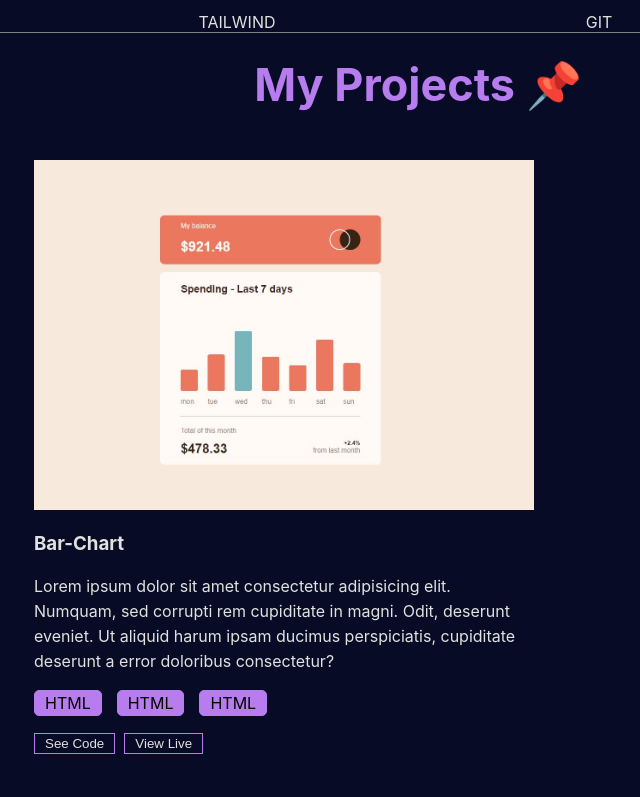
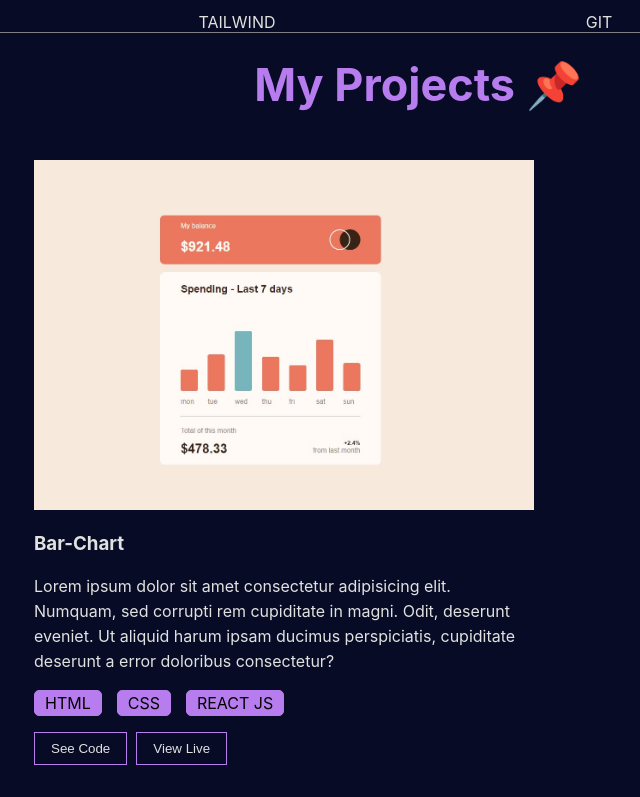
Before and after one commit to Gabbie99/Personal-portfolio, a React (Create React App) app: page / in a window 1280 px wide. Shown: the part 2000-2797 px from the top of the page, without its empty margins (222-862 px from the left). Built offline with nearby package versions, Linux system fonts and the light colour scheme.

Commit message:
chore: on the portfolio

```diff
--- a/src/components/aboutMe/AboutMe.jsx
+++ b/src/components/aboutMe/AboutMe.jsx
@@ -17,7 +17,7 @@ function AboutMe() {
                 <p>She is an optimistic, enthusiastic and motivated frontend developer that is seeking an opportunity to contribute massively to various institutions and organisations by implementing ideas, ideas, concepts and methodologies learned, in this way, adding values to the organization and society at large.</p>
                 <p>Miss Gabrielle is passionate about building beautiful and functional websites. I build projects using HTML, CSS, Javascript, React etc.</p>
                 <div className="about-contact">
-                    <span>Contact Me</span>
+                    <span><a href='#contact'>Contact Me</a></span>
                 </div>
             </div>
         </div>
--- a/src/components/contact/Contact.jsx
+++ b/src/components/contact/Contact.jsx
@@ -1,10 +1,10 @@
 import React from 'react'
 import './Contact.css'
-import { MapPin, Envelope, Phone, WhatsappLogo} from 'phosphor-react'
+import { MapPin, Envelope, Phone, WhatsappLogo, ArrowCircleUp} from 'phosphor-react'
 
 function Contact() {
   return (
-    <div className='contact'>
+    <div className='contact' id='contact'>
         <div className="contact1">
           <h1>Contact Me &#128231;</h1>
             <div className="contact2">
@@ -55,7 +55,7 @@ function Contact() {
         </div>
         <footer>
           <div className="foot">
-            <p>&copy; 2022 | Made with &#128150; by Gabbie</p>
+            <span>&copy; 2022 | Made with &#128150; by Gabbie</span>&nbsp; <span id='arrow'><a href="#home"><ArrowCircleUp size={40} color="#ffffff" weight="thin" /></a></span>
           </div>
         </footer>
     </div>
--- a/src/components/home/Home.css
+++ b/src/components/home/Home.css
@@ -4,7 +4,9 @@
     background-size: cover;
     height: 100vh;
 }
-.myhome {
+.land-nav {
+    position: sticky;
+    top: 0;
 }
 .home1 {
     color: #e1e2df;
--- a/src/components/home/Home.jsx
+++ b/src/components/home/Home.jsx
@@ -18,7 +18,7 @@ function Home() {
             <img src={git2} alt="git" />
             </div>
             <div className='view-div'>
-                <span className='view'>View my works &darr;</span>
+                <span className='view'><a href='#project'>View my works &darr;</a></span>
             </div>
         </div>
     </div>
--- a/src/components/landingPage/LandingPage.jsx
+++ b/src/components/landingPage/LandingPage.jsx
@@ -7,8 +7,10 @@ import Home from '../home/Home'
 
 function LandingPage() {
   return (
-    <div className='land'>
-        <NavBar/>
+    <div className='land' id='home'>
+        <div className='land-nav'>
+          <NavBar/>
+        </div>
         <Home/>
     </div>
   )
--- a/src/components/navBar/NavBar.css
+++ b/src/components/navBar/NavBar.css
@@ -7,7 +7,7 @@
     justify-content: space-between;
     align-items: center;
     padding-top: 1rem;
-    position: sticky;
+    width: 100%;
 }
 .resume a{
     display: flex;
--- a/src/components/projects/Projects.css
+++ b/src/components/projects/Projects.css
@@ -49,8 +49,8 @@
 .pro-but button{
     border: 1px solid rgb(183, 124, 238);
     background: transparent;
-    color: #e1e2df;
-    padding: 2px 10px;
+    color: rgb(183, 124, 238);
+    padding: .5rem 1rem;
 }
 .pro-but button:hover{
     background: rgb(183, 124, 238);
@@ -60,6 +60,10 @@
 .pro-view {
     text-decoration: underline;
     color: rgb(183, 124, 238);
+    text-align: center;
+    width: 30%;
+    margin: 2rem auto;
+    padding: 2rem auto;
 }
 @media (max-width:320px) {
     .pro-img img{
--- a/src/components/projects/Projects.jsx
+++ b/src/components/projects/Projects.jsx
@@ -5,7 +5,7 @@ import thumb2 from '../../assets/Capture2.JPG'
 
 function Projects() {
   return (
-    <div className='pro-gen'>
+    <div className='pro-gen' id='project'>
         <div className="project">
             <h1>My Projects &#128204;</h1>
             <div className="pro-sec">
@@ -15,8 +15,36 @@ function Projects() {
                     <p>Lorem ipsum dolor sit amet consectetur adipisicing elit. Numquam, sed corrupti rem cupiditate in magni. Odit, deserunt eveniet. Ut aliquid harum ipsam ducimus perspiciatis, cupiditate deserunt a error doloribus consectetur?</p>
                     <div className='pro-span'>
                         <span>HTML</span>
+                        <span>CSS</span>
+                        <span>REACT JS</span>
+                    </div>
+                    <div className='pro-but'>
+                        <button><a href='https://github.com/Gabbie99/my-react-charts/tree/master/src'>See Code</a></button>&nbsp;&nbsp;
+                        <button><a href='https://my-react-chart.netlify.app'>View Live</a></button>
+                    </div>
+                </div>
+                <div className='pro-img'>
+                    <img src={thumb2} alt="" />
+                    <h3>Kitten-Album</h3>
+                    <p>Lorem ipsum dolor sit amet consectetur adipisicing elit. Numquam, sed corrupti rem cupiditate in magni. Odit, deserunt eveniet. Ut aliquid harum ipsam ducimus perspiciatis, cupiditate deserunt a error doloribus consectetur?</p>
+                    <div className='pro-span'>
                         <span>HTML</span>
+                        <span>CSS</span>
+                        <span>REACT JS</span>
+                    </div>
+                    <div className='pro-but'>
+                        <button><a href='https://github.com/Gabbie99/react-robofriends/tree/master/src'>See Code</a></button>&nbsp;&nbsp;
+                        <button><a href='https://gabskitten.netlify.app'>View Live</a></button>
+                    </div>
+                </div>
+                <div className='pro-img'>
+                    <img src={thumb1} alt="" />
+                    <h3>Bar-Chart</h3>
+                    <p>Lorem ipsum dolor sit amet consectetur adipisicing elit. Numquam, sed corrupti rem cupiditate in magni. Odit, deserunt eveniet. Ut aliquid harum ipsam ducimus perspiciatis, cupiditate deserunt a error doloribus consectetur?</p>
+                    <div className='pro-span'>
                         <span>HTML</span>
+                        <span>CSS</span>
+                        <span>REACT JS</span>
                     </div>
                     <div className='pro-but'>
                         <button>See Code</button>&nbsp;&nbsp;
@@ -29,36 +57,8 @@ function Projects() {
                     <p>Lorem ipsum dolor sit amet consectetur adipisicing elit. Numquam, sed corrupti rem cupiditate in magni. Odit, deserunt eveniet. Ut aliquid harum ipsam ducimus perspiciatis, cupiditate deserunt a error doloribus consectetur?</p>
                     <div className='pro-span'>
                         <span>HTML</span>
-                        <span>HTML</span>
-                        <span>HTML</span>
-                    </div>
-                    <div className='pro-but'>
-                        <button>See Code</button>&nbsp;&nbsp;
-                        <button>View Live</button>
-                    </div>
-                </div>
-                <div className='pro-img'>
-                    <img src={thumb1} alt="" />
-                    <h3>Bar-Chart</h3>
-                    <p>Lorem ipsum dolor sit amet consectetur adipisicing elit. Numquam, sed corrupti rem cupiditate in magni. Odit, deserunt eveniet. Ut aliquid harum ipsam ducimus perspiciatis, cupiditate deserunt a error doloribus consectetur?</p>
-                    <div className='pro-span'>
-                        <span>HTML</span>
-                        <span>HTML</span>
-                        <span>HTML</span>
-                    </div>
-                    <div className='pro-but'>
-                        <button>See Code</button>&nbsp;&nbsp;
-                        <button>View Live</button>
-                    </div>
-                </div>
-                <div className='pro-img'>
-                    <img src={thumb2} alt="" />
-                    <h3>Kitten-Album</h3>
-                    <p>Lorem ipsum dolor sit amet consectetur adipisicing elit. Numquam, sed corrupti rem cupiditate in magni. Odit, deserunt eveniet. Ut aliquid harum ipsam ducimus perspiciatis, cupiditate deserunt a error doloribus consectetur?</p>
-                    <div className='pro-span'>
-                        <span>HTML</span>
-                        <span>HTML</span>
-                        <span>HTML</span>
+                        <span>CSS</span>
+                        <span>REACT JS</span>
                     </div>
                     <div className='pro-but'>
                         <button>See Code</button>&nbsp;&nbsp;
@@ -66,7 +66,7 @@ function Projects() {
                     </div>
                 </div>
             </div>
-            <p className='pro-view'>View more &rarr;</p>
+            <p className='pro-view'>View More Projects &rarr;</p>
         </div>
     </div>
   )
--- a/src/index.css
+++ b/src/index.css
@@ -11,3 +11,29 @@ code {
   font-family: source-code-pro, Menlo, Monaco, Consolas, 'Courier New',
     monospace;
 }
+html {
+  /* font-size: 90%; */
+  font-family: "Poppins", sans-serif;
+  scroll-behavior: smooth;
+  scrollbar-width: thin;
+  scrollbar-color: #444 var(--bg-color);
+}
+
+html::-webkit-scrollbar {
+  /* width: 1vw; */
+}
+
+html::-webkit-scrollbar-thumb {
+  background-color: #444;
+}
+
+html::-webkit-scrollbar-track {
+  background-color: var(--bg-color);
+}
+
+body {
+  margin: 0;
+  padding: 0;
+  scroll-behavior: smooth;
+  color: var(--text-color);
+}
```
Also changed, not shown: src/components/contact/Contact.css (+51 -0 lines).
